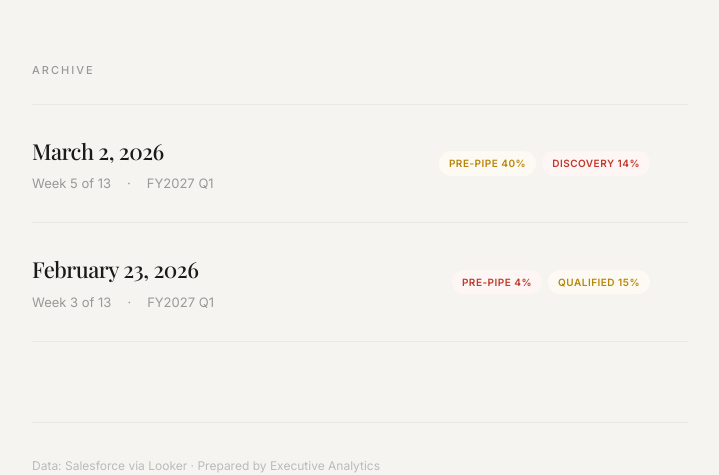
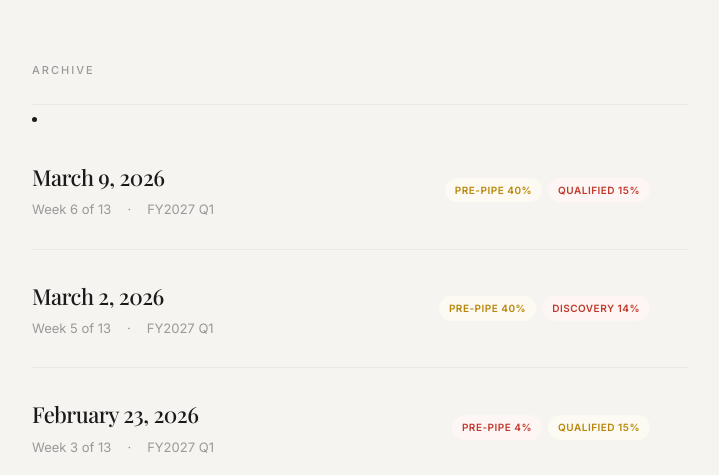
Before and after one commit to Skylar-Ruiz/weeky-pipeline-digest, a plain HTML site: page index.html in a window 1280 px wide. Shown: the part 331-806 px from the top of the page, without its empty margins (280-999 px from the left). Drawn offline with nearby package versions, Linux system fonts and the light colour scheme.

Commit message:
Adding march 9 digest

```diff
--- a/index.html
+++ b/index.html
@@ -235,6 +235,26 @@
 
   <div class="archive-label">Archive</div>
 
+  <li class="digest-item">
+      <a class="digest-link" href="Weekly_Dashboard_Digest_-_Mar_9__2026.html">
+        <div class="digest-info">
+          <div class="digest-title">March 9, 2026</div>
+          <div class="digest-meta">
+            <span>Week 6 of 13</span>
+            <span>·</span>
+            <span>FY2027 Q1</span>
+          </div>
+        </div>
+        <div class="digest-right">
+          <div class="digest-badges">
+            <span class="badge watch">Pre-Pipe 40%</span>
+            <span class="badge behind">Qualified 15%</span>
+          </div>
+          <span class="digest-arrow">→</span>
+        </div>
+      </a>
+    </li>
+
   <ul class="digest-list">
     <li class="digest-item">
       <a class="digest-link" href="Weekly_Dashboard_Digest_-_Mar_2__2026.html">
```
